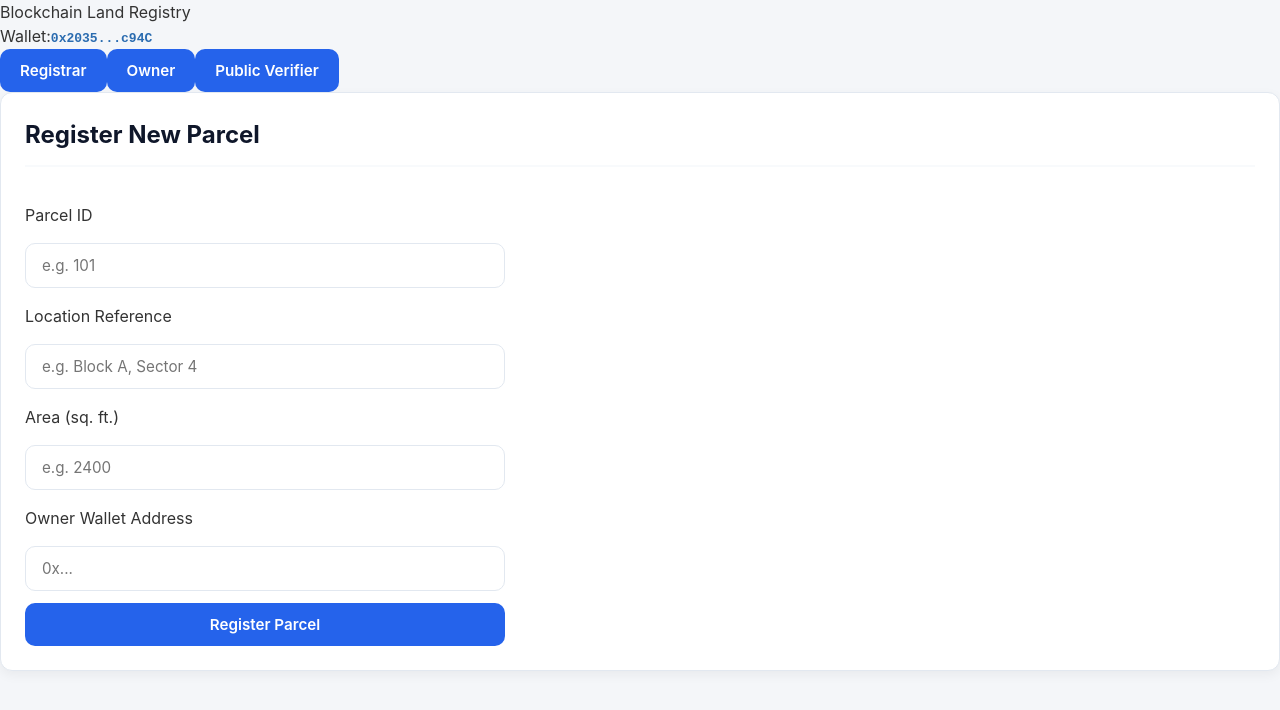
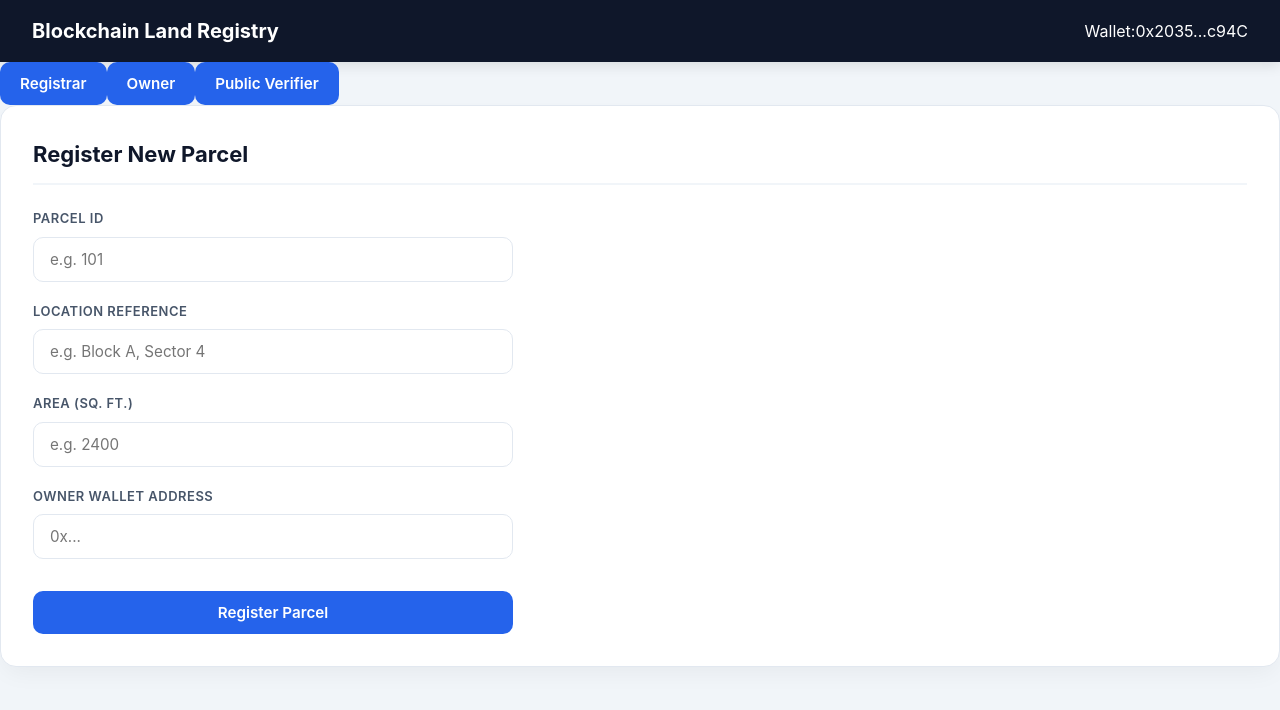
Before and after one commit to nehalchoudhary2025/land-registry-frontend, a React (Vite) app: page / in a window 1280 px wide. Shown: the top 710 px of the page. Built offline with nearby package versions, Linux system fonts and the light colour scheme.

Commit message:
Update App.css

```diff
--- a/src/App.css
+++ b/src/App.css
@@ -1,115 +1,155 @@
-/* General Layout */
-body {
+/* General Layout & Reset */
+* {
+  box-sizing: border-box;
   margin: 0;
-  font-family: -apple-system, BlinkMacSystemFont, "Segoe UI", Roboto, sans-serif;
-  background-color: #f4f6f9;
-  color: #333;
+  padding: 0;
 }
 
+body {
+  font-family: -apple-system, BlinkMacSystemFont, "Segoe UI", Roboto, sans-serif;
+  background-color: #f1f5f9;
+  color: #0f172a;
+}
+
+/* Header Navigation Bar */
+.app-navbar {
+  background-color: #0f172a;
+  color: #ffffff;
+  padding: 16px 32px;
+  display: flex;
+  justify-content: space-between;
+  align-items: center;
+  box-shadow: 0 4px 12px rgba(0, 0, 0, 0.1);
+}
+
+.brand-title {
+  font-size: 20px;
+  font-weight: 700;
+}
+
+.wallet-badge {
+  background-color: #1e293b;
+  border: 1px solid #334155;
+  padding: 8px 14px;
+  border-radius: 20px;
+  font-size: 13px;
+  color: #38bdf8;
+  font-family: monospace;
+}
+
+/* Centered Main Container */
 .container {
-  max-width: 900px;
+  max-width: 750px;
   margin: 40px auto;
   padding: 0 20px;
 }
 
-/* Cards & Headers */
-.card, .header-card {
-  background: #ffffff;
-  border-radius: 12px;
-  padding: 24px;
-  box-shadow: 0 4px 12px rgba(0, 0, 0, 0.05);
-  margin-bottom: 24px;
-}
-
-/* Wallet Info */
-.wallet-info {
-  display: flex;
-  justify-content: space-between;
-  align-items: center;
-  background-color: #f8fafc;
-  border: 1px solid #e2e8f0;
-  padding: 12px 16px;
-  border-radius: 8px;
-  font-size: 14px;
-  margin-bottom: 20px;
-}
-
-.wallet-address {
-  font-family: monospace;
-  font-weight: 600;
-  color: #2b6cb0;
-}
-
-/* Navigation Tabs - Working & Clickable */
+/* Navigation Tabs Bar */
 .nav-tabs {
   display: flex;
   gap: 10px;
   margin-bottom: 24px;
+  background-color: #e2e8f0;
+  padding: 6px;
+  border-radius: 12px;
   position: relative;
   z-index: 10;
 }
 
+/* Tab Buttons - Clickable Setup */
 .tab-btn {
-  padding: 10px 20px;
-  border: 1px solid #cbd5e1;
-  background-color: #ffffff;
+  flex: 1;
+  padding: 12px 16px;
+  border: none;
+  background-color: transparent;
   border-radius: 8px;
+  font-size: 14px;
   font-weight: 600;
   color: #64748b;
-  cursor: pointer;
-  pointer-events: auto;
+  cursor: pointer !important;
+  pointer-events: auto !important;
   transition: all 0.2s ease;
 }
 
 .tab-btn:hover {
-  background-color: #f1f5f9;
-  color: #1e293b;
+  color: #0f172a;
+  background-color: rgba(255, 255, 255, 0.5);
 }
 
 .tab-btn.active {
-  background-color: #2563eb;
-  color: #ffffff;
-  border-color: #2563eb;
-  box-shadow: 0 2px 8px rgba(37, 99, 235, 0.25);
+  background-color: #ffffff;
+  color: #2563eb;
+  box-shadow: 0 2px 8px rgba(0, 0, 0, 0.08);
 }
 
-/* Input Fields & Forms */
+/* Content Card */
+.card {
+  background: #ffffff;
+  border-radius: 16px;
+  padding: 32px;
+  box-shadow: 0 10px 25px -5px rgba(0, 0, 0, 0.05);
+  border: 1px solid #e2e8f0;
+}
+
+.card h2 {
+  margin-top: 0;
+  font-size: 22px;
+  margin-bottom: 24px;
+  color: #0f172a;
+  border-bottom: 2px solid #f1f5f9;
+  padding-bottom: 12px;
+}
+
+/* Form Styling */
 .form-group {
   display: flex;
   flex-direction: column;
-  gap: 16px;
-  margin-top: 16px;
+  gap: 8px;
+  margin-bottom: 20px;
+}
+
+.form-group label {
+  font-size: 13px;
+  font-weight: 600;
+  color: #475569;
+  text-transform: uppercase;
+  letter-spacing: 0.5px;
 }
 
 .input-field {
   width: 100%;
-  padding: 12px 14px;
+  padding: 12px 16px;
   border: 1px solid #cbd5e1;
-  border-radius: 8px;
+  border-radius: 10px;
   font-size: 14px;
+  background-color: #f8fafc;
   box-sizing: border-box;
+  transition: all 0.2s ease;
 }
 
 .input-field:focus {
   outline: none;
   border-color: #2563eb;
+  background-color: #ffffff;
   box-shadow: 0 0 0 3px rgba(37, 99, 235, 0.1);
 }
 
-/* Action Buttons - Working & Clickable */
+/* Submit Action Button - Clickable Setup */
 .submit-btn {
+  width: 100%;
   background-color: #2563eb;
   color: white;
   border: none;
-  padding: 12px 20px;
-  border-radius: 8px;
+  padding: 14px;
+  border-radius: 10px;
+  font-size: 15px;
   font-weight: 600;
-  cursor: pointer;
-  pointer-events: auto;
+  cursor: pointer !important;
+  pointer-events: auto !important;
   position: relative;
   z-index: 10;
-  margin-top: 16px;
-  transition: background 0.2s ease;
+  margin-top: 10px;
+  transition: background-color 0.2s ease;
 }
 
 .submit-btn:hover {
```
